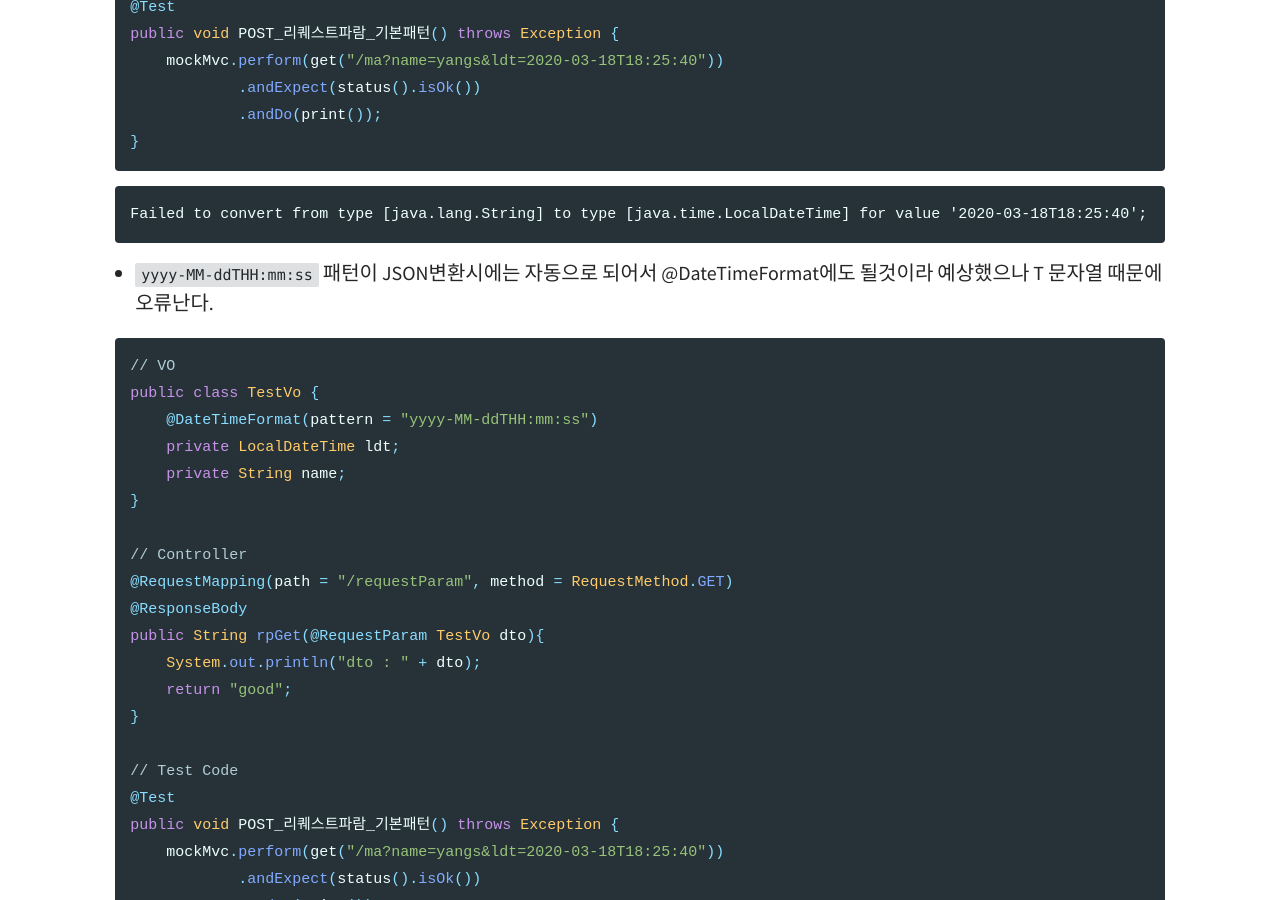
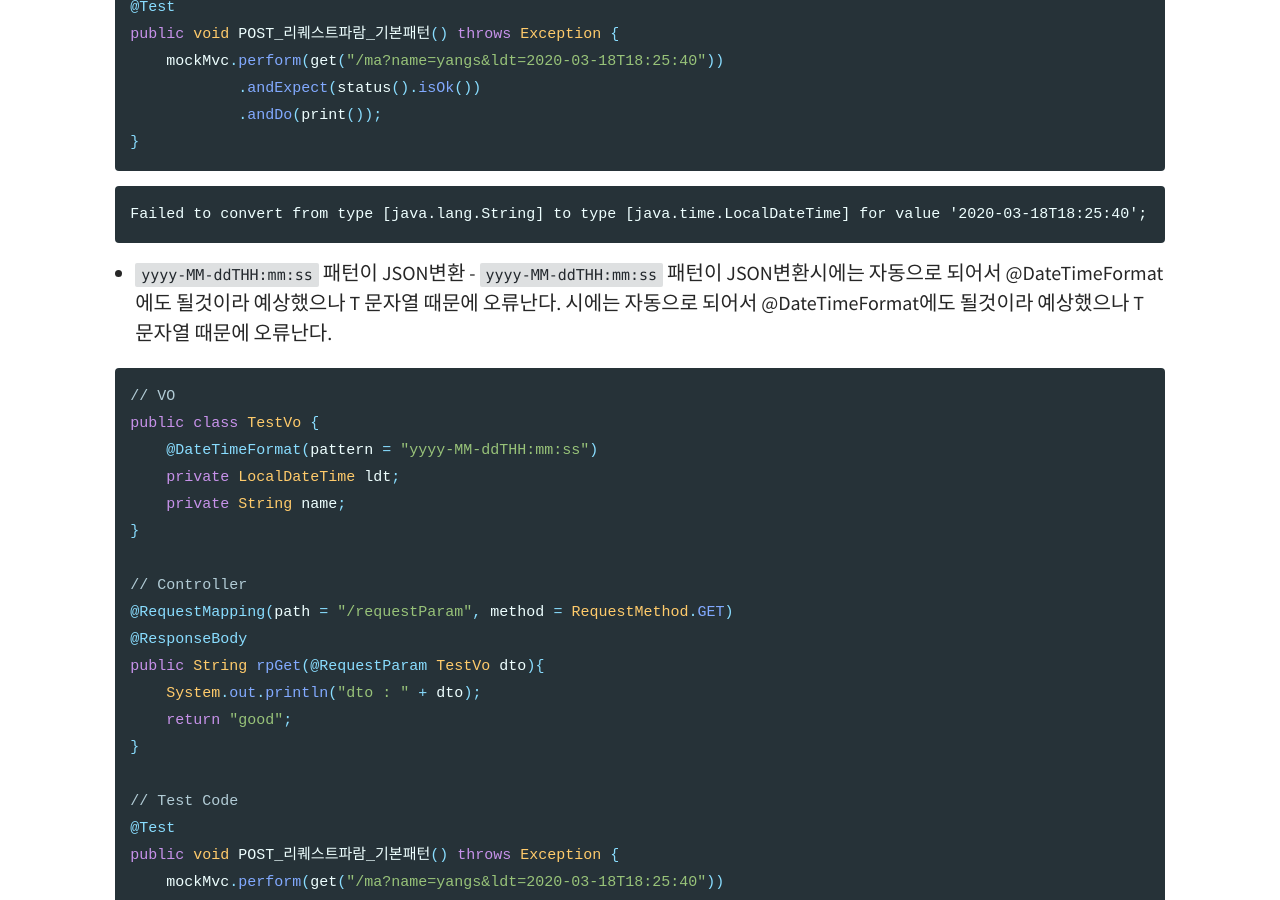
Before and after one commit to swampwar/swampwar.github.io, a Jekyll site: the page built from _posts/2020/2020-03-19-LocalDateTime 변수바인딩.md, in a window 1280 px wide and 900 px high, scrolled down 3811 px. Built offline with Jekyll 4.4.1, drawn with Linux system fonts in a browser that asks for light colours; some of the changed text lies outside the part shown.

````diff
--- a/_posts/2020/2020-03-19-LocalDateTime 변수바인딩.md
+++ b/_posts/2020/2020-03-19-LocalDateTime 변수바인딩.md
@@ -144,7 +144,8 @@ public void POST_리퀘스트파람_기본패턴() throws Exception {
 Failed to convert from type [java.lang.String] to type [java.time.LocalDateTime] for value '2020-03-18T18:25:40';
 ```
 
-- `yyyy-MM-ddTHH:mm:ss` 패턴이 JSON변환시에는 자동으로 되어서 @DateTimeFormat에도 될것이라 예상했으나 T 문자열 때문에 오류난다.
+- `yyyy-MM-ddTHH:mm:ss` 패턴이 JSON변환 - `yyyy-MM-ddTHH:mm:ss` 패턴이 JSON변환시에는 자동으로 되어서 @DateTimeFormat에도 될것이라 예상했으나 T 문자열 때문에 오류난다.
+시에는 자동으로 되어서 @DateTimeFormat에도 될것이라 예상했으나 T 문자열 때문에 오류난다.
 
 ```java
 // VO
````
Also changed, not shown: _posts/2020/2020-04-01-인텔리제이 어플리케이션 외부 옵션 및 변수.md (added, +34 -0 lines).
